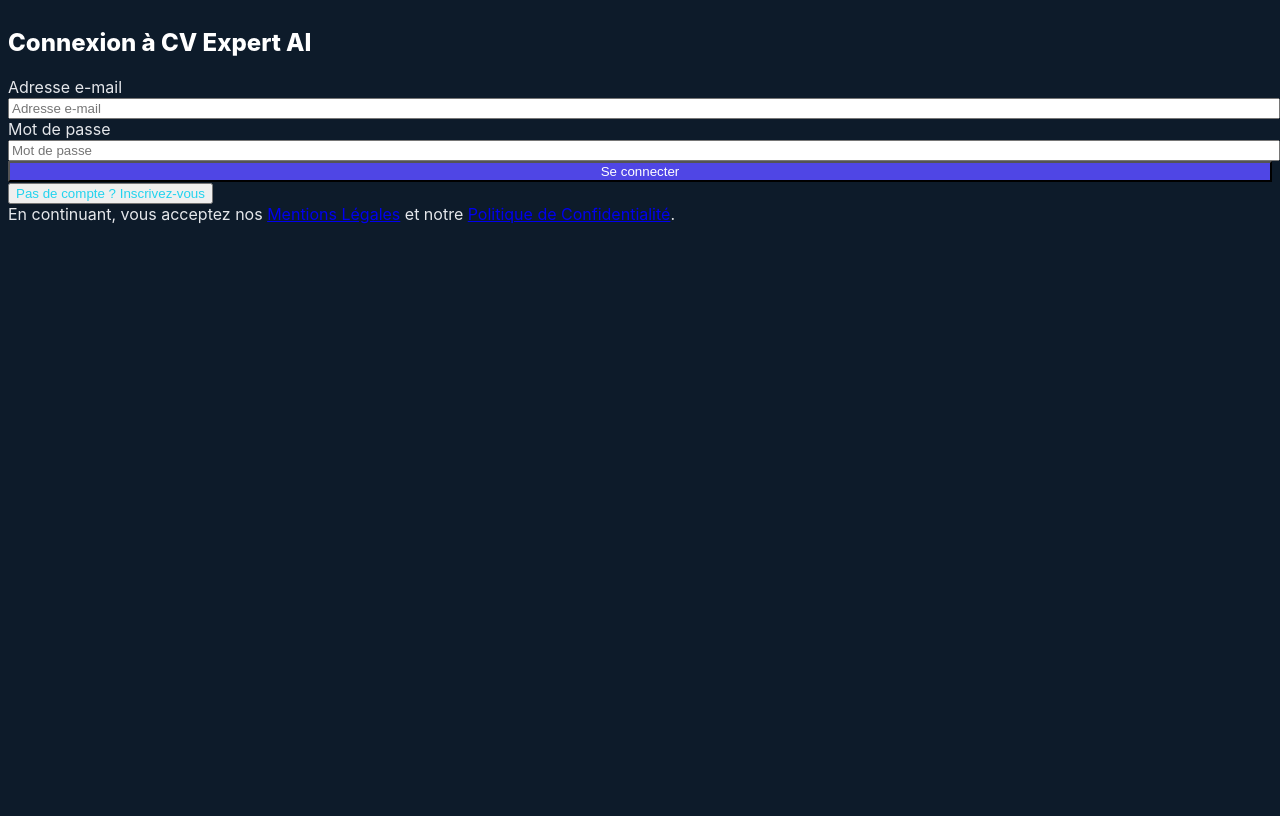
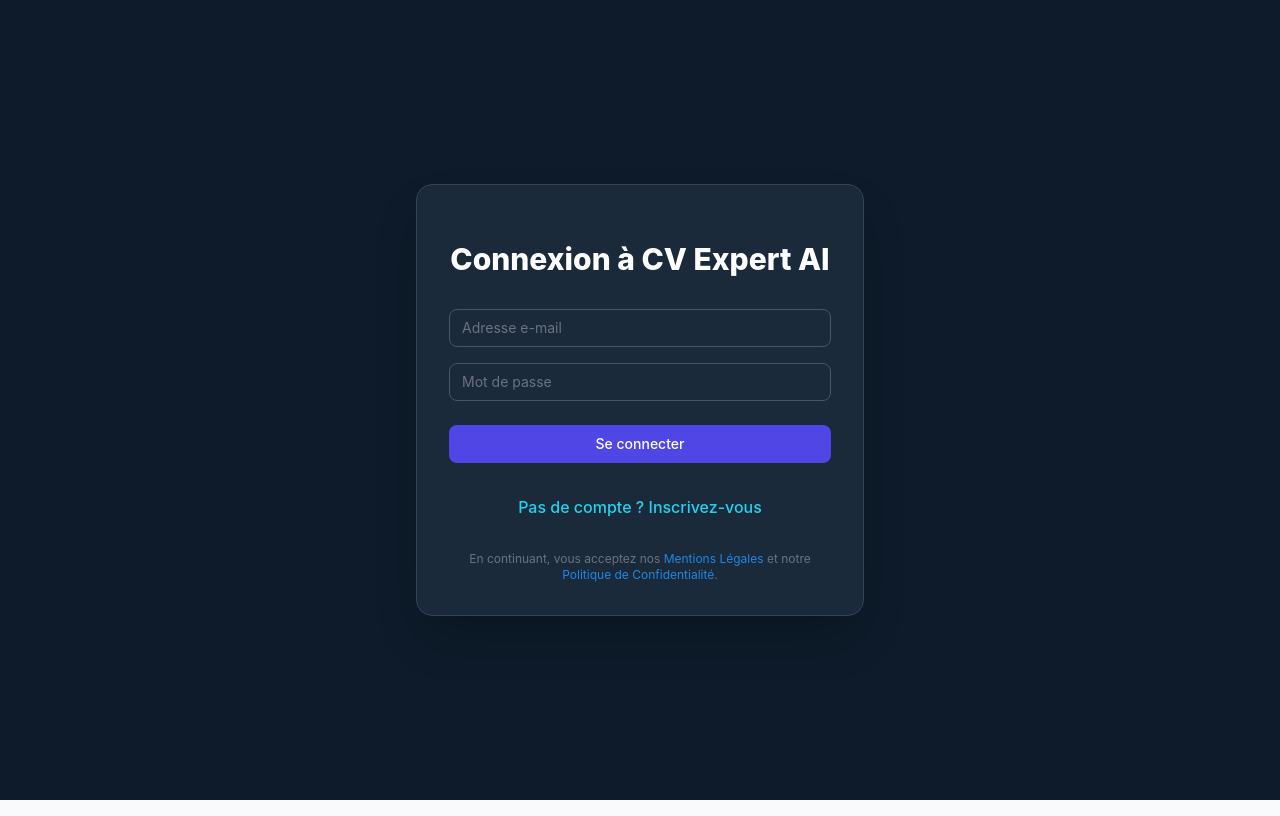
Before and after one commit to ykerroum3-bit/cv-expert-ai-v3, a Next.js app: page /login in a window 1280 px wide. Built offline with nearby package versions, Linux system fonts and the light colour scheme.

Commit message:
Correction ultime: Injection statique du style critique V2

```diff
--- a/pages/_app.tsx
+++ b/pages/_app.tsx
@@ -1,7 +1,5 @@
 // pages/_app.tsx
-// Point d'entrée de l'application avec injection de styles Tailwind CSS critiques.
-
-import React from 'react';
+import '../styles/globals.css'; // IMPORTANT : import Tailwind
 import type { AppProps } from 'next/app';
 import { SessionProvider } from 'next-auth/react';
 import Head from 'next/head';
@@ -11,53 +9,8 @@
     <SessionProvider session={session}>
       <Head>
         <title>CV Expert AI</title>
-        {/* INJECTION STATIQUE DU STYLE CRITIQUE
-          Ceci garantit que les classes essentielles sont lues par le navigateur,
-          contournant les erreurs de compilation de Tailwind sur Vercel.
-        */}
-        <style>{`
-          /* BASE COLORS & FONT */
-          body {
-            background-color: #0D1B2A !important;
-            color: #E5E7EB !important; /* gray-200 */
-            min-height: 100vh;
-            font-family: 'Inter', sans-serif;
-            -webkit-font-smoothing: antialiased;
-            -moz-osx-font-smoothing: grayscale;
-          }
-
-          /* CORE UTILITIES */
-          .bg-\[\#0D1B2A\] { background-color: #0D1B2A; }
-          .bg-\[\#1A2A3A\] { background-color: #1A2A3A; }
-          .text-white { color: #ffffff; }
-          .text-gray-100 { color: #f3f4f6; }
-          .text-gray-300 { color: #d1d5db; }
-          .text-gray-400 { color: #9ca3af; }
-          .text-cyan-400 { color: #22d3ee; }
-          .text-indigo-600 { color: #4f46e5; }
-          .hover\\:bg-indigo-700\\:hover { background-color: #4338ca; }
-          .bg-indigo-600 { background-color: #4f46e5; }
-          .border-gray-700 { border-color: #374151; }
-          .rounded-xl { border-radius: 0.75rem; }
-          .shadow-lg { box-shadow: 0 10px 15px -3px rgba(0, 0, 0, 0.1), 0 4px 6px -2px rgba(0, 0, 0, 0.05); }
-
-          /* Layout & Flex */
-          .flex { display: flex; }
-          .items-center { align-items: center; }
-          .justify-center { justify-content: center; }
-          .space-x-4 > :not([hidden]) ~ :not([hidden]) { margin-left: 1rem; }
-          .w-full { width: 100%; }
-          .mx-auto { margin-left: auto; margin-right: auto; }
-
-          /* Typography */
-          .text-5xl { font-size: 3rem; line-height: 1; }
-          .text-xl { font-size: 1.25rem; line-height: 1.75rem; }
-          .font-extrabold { font-weight: 800; }
-          .px-8 { padding-left: 2rem; padding-right: 2rem; }
-          .py-3 { padding-top: 0.75rem; padding-bottom: 0.75rem; }
-        `}</style>
       </Head>
-      <div className="min-h-screen font-sans antialiased">
+      <div className="min-h-screen bg-background text-textPrimary font-sans antialiased">
         <Component {...pageProps} />
       </div>
     </SessionProvider>
--- a/pages/index.tsx
+++ b/pages/index.tsx
@@ -5,37 +5,36 @@
 import Navbar from '../components/Navbar';
 import { Sparkles, FileText, Camera, ShieldCheck } from 'lucide-react';
 
-const sectionTitleStyle = "text-3xl md:text-4xl font-bold text-white mb-12 text-center";
+const sectionTitleStyle = "text-3xl md:text-4xl font-bold text-textPrimary mb-12 text-center";
 
 // Composant pour les cartes de fonctionnalités
 const FeatureCard: React.FC<{ icon: React.ElementType, title: string, description: string }> = ({ icon: Icon, title, description }) => (
-  <div className="bg-[#1A2A3A] p-6 rounded-xl shadow-lg hover:shadow-xl transition duration-300 border border-gray-700 transform hover:scale-[1.02] text-white">
-    <Icon className="h-8 w-8 text-cyan-400 mb-4" />
+  <div className="card hover:shadow-xl transform hover:scale-[1.02] transition duration-300 text-textPrimary border border-gray-200">
+    <Icon className="h-8 w-8 text-accent mb-4" />
     <h3 className="text-xl font-bold mb-2">{title}</h3>
-    <p className="text-gray-300">{description}</p>
+    <p className="text-textSecondary">{description}</p>
   </div>
 );
 
-// Composant de la page d'accueil
 export default function HomePage() {
   return (
-    <div className="bg-[#0D1B2A] min-h-screen text-gray-100 pt-16">
+    <div className="bg-background min-h-screen text-textPrimary pt-16">
       <Navbar />
 
       {/* Section Héro */}
       <section className="text-center max-w-4xl mx-auto py-16 md:py-24 px-4">
-        <h1 className="text-5xl md:text-6xl font-extrabold tracking-tight leading-tight mb-4 text-white">
-          Votre CV Pro, <span className="text-cyan-400">Généré par l'IA</span>.
+        <h1 className="text-5xl md:text-6xl font-extrabold tracking-tight leading-tight mb-4 text-textPrimary">
+          Votre CV Pro, <span className="text-accent">Généré par l'IA</span>.
         </h1>
-        <p className="mt-4 text-xl text-gray-300 max-w-3xl mx-auto">
+        <p className="mt-4 text-xl text-textSecondary max-w-3xl mx-auto">
           CV Expert AI est le premier service à générer des CVs optimisés aux formats suisse ou français, et à analyser votre photo de candidature pour maximiser vos chances de succès.
         </p>
         <div className="mt-10 flex flex-col sm:flex-row justify-center items-center space-y-4 sm:space-y-0 sm:space-x-4">
-          <Link href="/create-cv" className="w-full sm:w-auto px-8 py-3 bg-indigo-600 text-white text-lg font-semibold rounded-xl shadow-lg hover:bg-indigo-700 transition duration-300 transform hover:scale-105 flex items-center justify-center space-x-2">
+          <Link href="/create-cv" className="button-primary w-full sm:w-auto flex items-center justify-center space-x-2">
             <Sparkles className="w-5 h-5" />
             <span>Créer mon CV Maintenant</span>
           </Link>
-          <Link href="/fonctionnement" className="w-full sm:w-auto px-8 py-3 text-lg font-semibold rounded-xl border border-gray-600 text-gray-300 bg-transparent hover:bg-gray-800 transition duration-300 transform hover:scale-105">
+          <Link href="/fonctionnement" className="button-secondary w-full sm:w-auto">
             Voir Comment Ça Marche
           </Link>
         </div>
@@ -66,14 +65,14 @@
       </section>
 
       {/* Section Tarifs (CTA) */}
-      <section className="mt-20 w-full max-w-4xl mx-auto bg-[#1A2A3A] p-10 rounded-2xl shadow-inner border border-gray-700 text-center">
-        <h2 className="text-3xl font-bold text-white mb-4">
+      <section className="mt-20 w-full max-w-4xl mx-auto card text-center">
+        <h2 className="text-3xl font-bold text-textPrimary mb-4">
           Démarrez Gratuitement
         </h2>
-        <p className="text-lg text-gray-300 mb-6">
+        <p className="text-lg text-textSecondary mb-6">
           Testez notre service avec le plan gratuit ou passez au Premium pour un accès illimité à toutes les fonctionnalités d'IA.
         </p>
-        <Link href="/tarifs" className="w-full sm:w-auto inline-block px-8 py-3 bg-indigo-600 text-white text-lg font-semibold rounded-xl shadow-md hover:bg-indigo-700 transition duration-300">
+        <Link href="/tarifs" className="button-primary w-full sm:w-auto inline-block">
           Voir les Plans Tarifs
         </Link>
       </section>
--- a/styles/globals.css
+++ b/styles/globals.css
@@ -1,9 +1,54 @@
+/* styles/globals.css */
+
+/* --- Import Tailwind --- */
 @tailwind base;
 @tailwind components;
 @tailwind utilities;
 
+/* --- Styles globaux --- */
 @layer base {
   body {
-    @apply bg-blue-night text-gray-200 font-sans;
+    @apply bg-background text-textPrimary font-sans antialiased;
+    min-height: 100vh;
+  }
+
+  a {
+    @apply text-accent hover:text-highlight transition;
+  }
+
+  h1, h2, h3, h4, h5, h6 {
+    @apply text-textPrimary font-extrabold;
+  }
+
+  p {
+    @apply text-textPrimary;
+  }
+
+  button {
+    @apply font-semibold rounded-xl transition;
   }
 }
+
+/* --- Cartes / Sections --- */
+.card {
+  @apply bg-card rounded-xl shadow-card p-6;
+}
+
+/* --- Boutons --- */
+.button-primary {
+  @apply bg-accent text-white py-2 px-4 hover:bg-blue-600;
+}
+
+.button-secondary {
+  @apply bg-highlight text-white py-2 px-4 hover:bg-cyan-600;
+}
+
+/* --- Formulaires / Inputs --- */
+.input {
+  @apply bg-white text-textPrimary border border-gray-300 rounded-lg p-2 w-full focus:outline-none focus:ring-2 focus:ring-accent;
+}
+
+/* --- Layout commun --- */
+.container {
+  @apply max-w-7xl mx-auto px-4 sm:px-6 lg:px-8;
+}
--- a/tailwind.config.js
+++ b/tailwind.config.js
@@ -1,23 +1,34 @@
 /** @type {import('tailwindcss').Config} */
 module.exports = {
-  // Chemins d'accès au contenu pour forcer la compilation de toutes les classes
   content: [
     "./app/**/*.{js,ts,jsx,tsx,mdx}",
     "./pages/**/*.{js,ts,jsx,tsx,mdx}",
     "./components/**/*.{js,ts,jsx,tsx,mdx}",
-    "./src/**/*.{js,ts,jsx,tsx,mdx}", // Ajout pour la sécurité
+    "./src/**/*.{js,ts,jsx,tsx,mdx}",
   ],
   theme: {
     extend: {
       colors: {
-        'blue-night': '#0D1B2A',
+        background: '#F9FAFB',       // fond général clair
+        card: '#FFFFFF',             // fond cartes
+        accent: '#1E88E5',           // bleu boutons / accents
+        highlight: '#0ABAB5',        // cyan secondaire
+        textPrimary: '#111827',      // texte principal sombre
+        textSecondary: '#6B7280',    // texte secondaire gris
+        'blue-night': '#0D1B2A',     // optionnel pour ancien code
         'dark-gray': '#1A2A3A',
         'light-blue': '#415A77',
         'accent-cyan': '#00ADB5',
       },
       fontFamily: {
         sans: ['Inter', 'sans-serif'],
-      }
+      },
+      borderRadius: {
+        xl: '1rem',                  // arrondis doux
+      },
+      boxShadow: {
+        card: '0 4px 6px rgba(0,0,0,0.05)',
+      },
     },
   },
   plugins: [],
```
